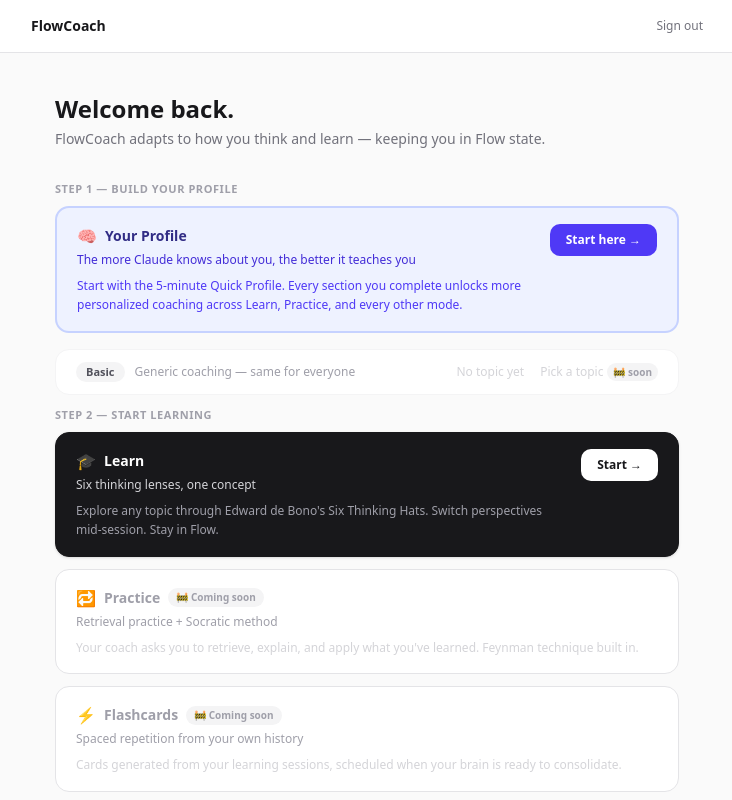
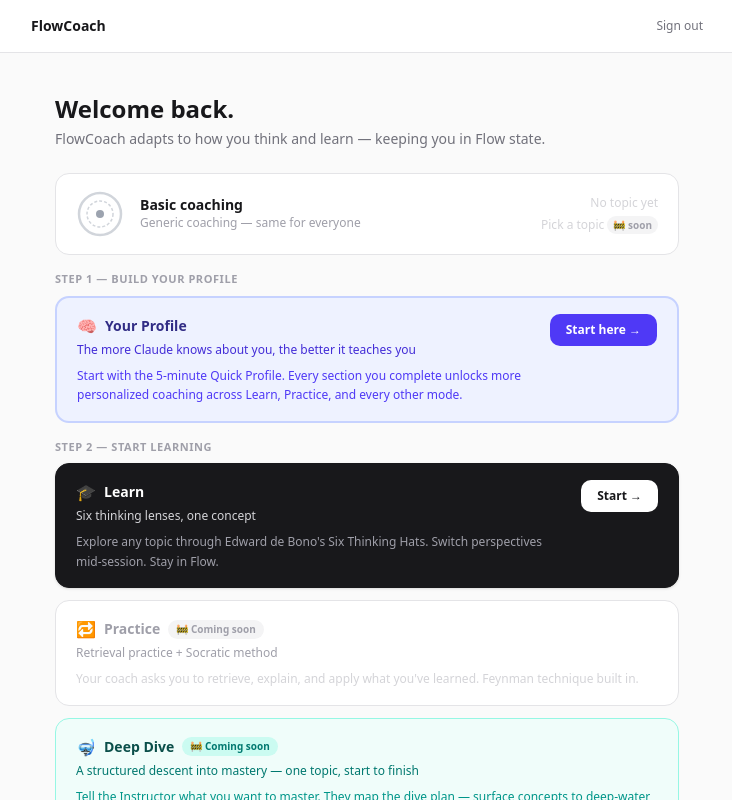
Before and after one commit to cbt-dsotm/flowcoach-app, a Next.js app: page /dashboard in a window 1280 px wide. Shown: the top 800 px of the page, without its empty margins (273-1005 px from the left). Built offline with nearby package versions, Linux system fonts and the light colour scheme; no server answers.

Commit message:
feat: tier badges, status card above profile, mode order Learn→Practice→Deep Dive→Flashcards→Quiz

```diff
--- a/app/dashboard/page.tsx
+++ b/app/dashboard/page.tsx
@@ -27,6 +27,16 @@
     live: false,
   },
   {
+    id: 'deep-dive',
+    name: 'Deep Dive',
+    icon: '🤿',
+    tagline: 'A structured descent into mastery — one topic, start to finish',
+    description:
+      'Tell the Instructor what you want to master. They map the dive plan — surface concepts to deep-water expertise — and guide every session until you certify.',
+    href: null,
+    live: false,
+  },
+  {
     id: 'flashcards',
     name: 'Flashcards',
     icon: '⚡',
@@ -43,16 +53,6 @@
     tagline: 'Adaptive diagnostic assessment',
     description:
       'Find exactly where you are and what to tackle next. No generic tests — calibrated to your level.',
-    href: null,
-    live: false,
-  },
-  {
-    id: 'deep-dive',
-    name: 'Deep Dive',
-    icon: '🤿',
-    tagline: 'A structured descent into mastery — one topic, start to finish',
-    description:
-      'Tell the Instructor what you want to master. They map the dive plan — surface concepts to deep-water expertise — and guide every session until you certify.',
     href: null,
     live: false,
   },
@@ -75,6 +75,40 @@
   topic: string
   win_condition: string | null
   confidence: number | null
+}
+
+function TierBadge({ label }: { label: string }) {
+  if (label === 'Basic') return (
+    <svg width="48" height="48" viewBox="0 0 48 48" fill="none" xmlns="http://www.w3.org/2000/svg">
+      <circle cx="24" cy="24" r="21" stroke="#d1d5db" strokeWidth="2.5"/>
+      <circle cx="24" cy="24" r="13" stroke="#d1d5db" strokeWidth="1.5" strokeDasharray="3 2"/>
+      <circle cx="24" cy="24" r="4" fill="#9ca3af"/>
+    </svg>
+  )
+  if (label === 'Good') return (
+    <svg width="48" height="48" viewBox="0 0 48 48" fill="none" xmlns="http://www.w3.org/2000/svg">
+      <path d="M24 4L7 11v13C7 33 15 41 24 44c9-3 17-11 17-20V11L24 4z" fill="#3b82f6"/>
+      <path d="M15 24l7 7 11-13" stroke="white" strokeWidth="3" strokeLinecap="round" strokeLinejoin="round"/>
+    </svg>
+  )
+  if (label === 'Great') return (
+    <svg width="48" height="48" viewBox="0 0 48 48" fill="none" xmlns="http://www.w3.org/2000/svg">
+      <path d="M24 2L42 13v22L24 46 6 35V13L24 2z" fill="#6366f1"/>
+      <path d="M27 12L19 25h7L22 36l11-15h-7l1-9z" fill="white"/>
+    </svg>
+  )
+  // Exceptional
+  return (
+    <svg width="48" height="48" viewBox="0 0 48 48" fill="none" xmlns="http://www.w3.org/2000/svg">
+      <circle cx="24" cy="24" r="22" fill="#f59e0b"/>
+      <circle cx="24" cy="24" r="22" fill="none" stroke="#fbbf24" strokeWidth="1.5"/>
+      <path d="M13 34V24l7 5 4-10 4 10 7-5v10H13z" fill="white"/>
+      <rect x="12" y="35" width="24" height="3" rx="1.5" fill="white"/>
+      <circle cx="13" cy="24" r="2" fill="white"/>
+      <circle cx="24" cy="14" r="2" fill="white"/>
+      <circle cx="35" cy="24" r="2" fill="white"/>
+    </svg>
+  )
 }
 
 export default function Dashboard() {
@@ -130,15 +164,47 @@
       </header>
 
       <main className="mx-auto max-w-2xl px-6 py-10">
-        <div className="mb-8">
+        <div className="mb-6">
           <h1 className="text-2xl font-bold text-zinc-900">Welcome back.</h1>
           <p className="mt-1 text-sm text-zinc-500">
             FlowCoach adapts to how you think and learn — keeping you in Flow state.
           </p>
         </div>
 
-        {/* Profile — top card, featured */}
-        <div className="mb-3">
+        {/* Coaching status — badge + tier + topic actions */}
+        <div className="mb-4 rounded-xl border border-zinc-200 bg-white px-5 py-4">
+          <div className="flex items-center gap-4">
+            <TierBadge label={tier.label} />
+            <div className="flex flex-1 min-w-0 items-start justify-between gap-3">
+              <div className="min-w-0">
+                <p className="text-sm font-bold text-zinc-900">{tier.label} coaching</p>
+                <p className="text-xs text-zinc-400">{tier.tagline}</p>
+              </div>
+              <div className="flex shrink-0 flex-col items-end gap-1.5">
+                {lastGoal ? (
+                  <Link
+                    href={`/learn?topic=${encodeURIComponent(lastGoal.topic)}${lastGoal.win_condition ? `&win=${encodeURIComponent(lastGoal.win_condition)}` : ''}${lastGoal.confidence ? `&confidence=${lastGoal.confidence}` : ''}`}
+                    className="text-xs font-medium text-zinc-700 hover:text-zinc-900 max-w-[160px] truncate text-right"
+                    title={lastGoal.topic}
+                  >
+                    Continue: {lastGoal.topic} →
+                  </Link>
+                ) : (
+                  <span className="text-xs text-zinc-300">No topic yet</span>
+                )}
+                <span className="cursor-default select-none text-xs text-zinc-300">
+                  Pick a topic{' '}
+                  <span className="rounded-full bg-zinc-100 px-1.5 py-0.5 text-[10px] font-semibold text-zinc-400">
+                    🚧 soon
+                  </span>
+                </span>
+              </div>
+            </div>
+          </div>
+        </div>
+
+        {/* Profile — featured card */}
+        <div className="mb-4">
           <p className="mb-2 text-[11px] font-semibold uppercase tracking-wider text-zinc-400">
             Step 1 — Build your profile
           </p>
@@ -178,35 +244,6 @@
                 {completed === 0 ? 'Start here →' : 'Continue →'}
               </Link>
             </div>
-          </div>
-        </div>
-
-        {/* Status strip */}
-        <div className="mb-3 mt-4 flex items-center justify-between gap-4 rounded-xl border border-zinc-100 bg-white px-5 py-3">
-          <div className="flex items-center gap-2.5 min-w-0">
-            <span className={`shrink-0 rounded-full px-2.5 py-0.5 text-[11px] font-semibold ${tier.pillClass}`}>
-              {tier.label}
-            </span>
-            <span className="truncate text-xs text-zinc-400">{tier.tagline}</span>
-          </div>
-          <div className="flex shrink-0 items-center gap-4">
-            {lastGoal ? (
-              <Link
-                href={`/learn?topic=${encodeURIComponent(lastGoal.topic)}${lastGoal.win_condition ? `&win=${encodeURIComponent(lastGoal.win_condition)}` : ''}${lastGoal.confidence ? `&confidence=${lastGoal.confidence}` : ''}`}
-                className="text-xs font-medium text-zinc-700 hover:text-zinc-900 truncate max-w-[140px]"
-                title={lastGoal.topic}
-              >
-                Continue: {lastGoal.topic} →
-              </Link>
-            ) : (
-              <span className="text-xs text-zinc-300">No topic yet</span>
-            )}
-            <span className="text-xs text-zinc-300 cursor-default select-none">
-              Pick a topic
-              <span className="ml-1 rounded-full bg-zinc-100 px-1.5 py-0.5 text-[10px] font-semibold text-zinc-400">
-                🚧 soon
-              </span>
-            </span>
           </div>
         </div>
 
```
